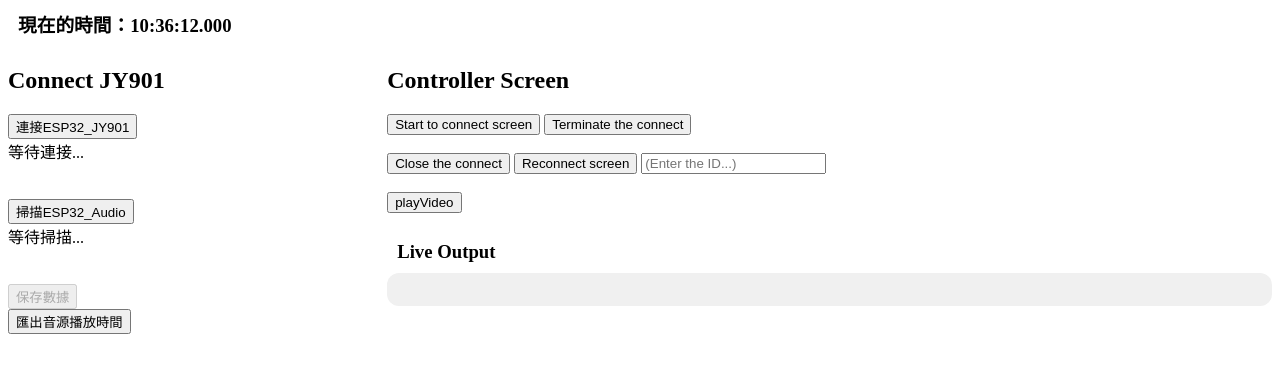
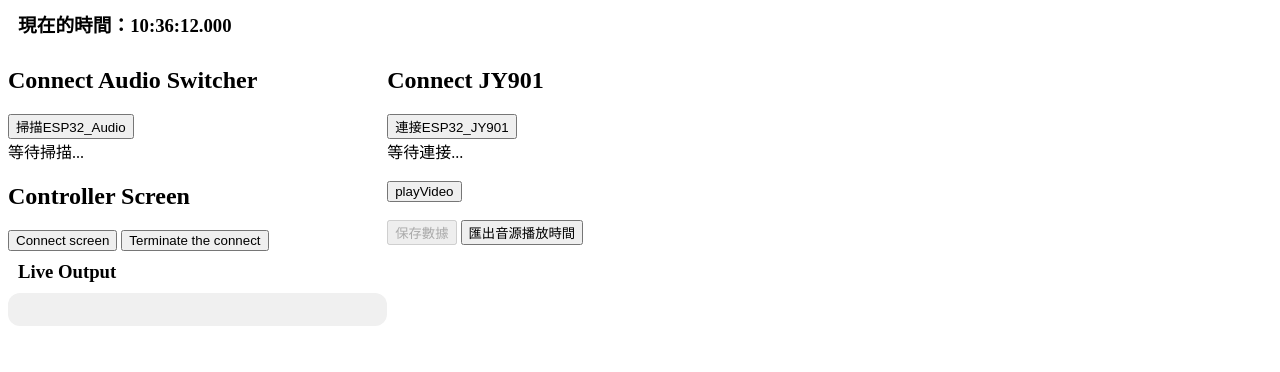
Before and after one commit to IamAicho/videoPlayAdultFlat.github.io, a plain HTML site: page index.html in a window 1280 px wide. Drawn offline with Linux system fonts and the light colour scheme.

Commit message:
Update index.html

```diff
--- a/index.html
+++ b/index.html
@@ -12,33 +12,21 @@
     <h3 id="timeDisplay">現在的時間：</h3>
 
     <section>
-        <h2>Connect JY901</h2>
-        <button id="connectButton">連接ESP32_JY901</button>
-        <div id="dataDisplayJY901">等待連接...</div>
-
-        <br><br>
+        <h2>Connect Audio Switcher</h2>
         <button id="scanButton">掃描ESP32_Audio</button>
         <div id="dataDisplayScan">等待掃描...</div>
 
-        <br><br>
-        <button id="saveButton">保存數據</button>
-        <div id="logContainer"></div>
-        <button id="exportButton">匯出音源播放時間</button>
-    </section>
-
-    <aside>
         <h2>Controller Screen</h2>
         <div>
-            <button id="start">Start to connect screen</button>
+            <button id="start">Connect screen</button>
             <button id="terminate">Terminate the connect</button>
-            <br><br>
-            <button id="close">Close the connect</button>
+            <br>
+            <!-- <button id="close">Close the connect</button>
             <button id="reconnect">Reconnect screen</button>
-            <input id="presentationId" type="text" placeholder="(Enter the ID...)">
-            <br><br>
-            <button id="playVideo" name="playVideo">playVideo</button>
+            <input id="presentationId" type="text" placeholder="(Enter the ID...)"> -->
+
         </div>
-        <br>
+
         <div><!-- 網頁中即時顯示(logScripts.js) -->
             <h3>Live Output</h3>
             <div id="output" class="output">
@@ -47,7 +35,18 @@
                 <pre id="log"></pre>
             </div>
         </div>
+    </section>
 
+    <aside>
+        <h2>Connect JY901</h2>
+        <button id="connectButton">連接ESP32_JY901</button>
+        <div id="dataDisplayJY901">等待連接...</div>
+        <br>
+        <button id="playVideo" name="playVideo">playVideo</button>
+        <br><br>
+        <div id="logContainer"></div>
+        <button id="saveButton">保存數據</button>
+        <button id="exportButton">匯出音源播放時間</button>
     </aside>
 
 
```
